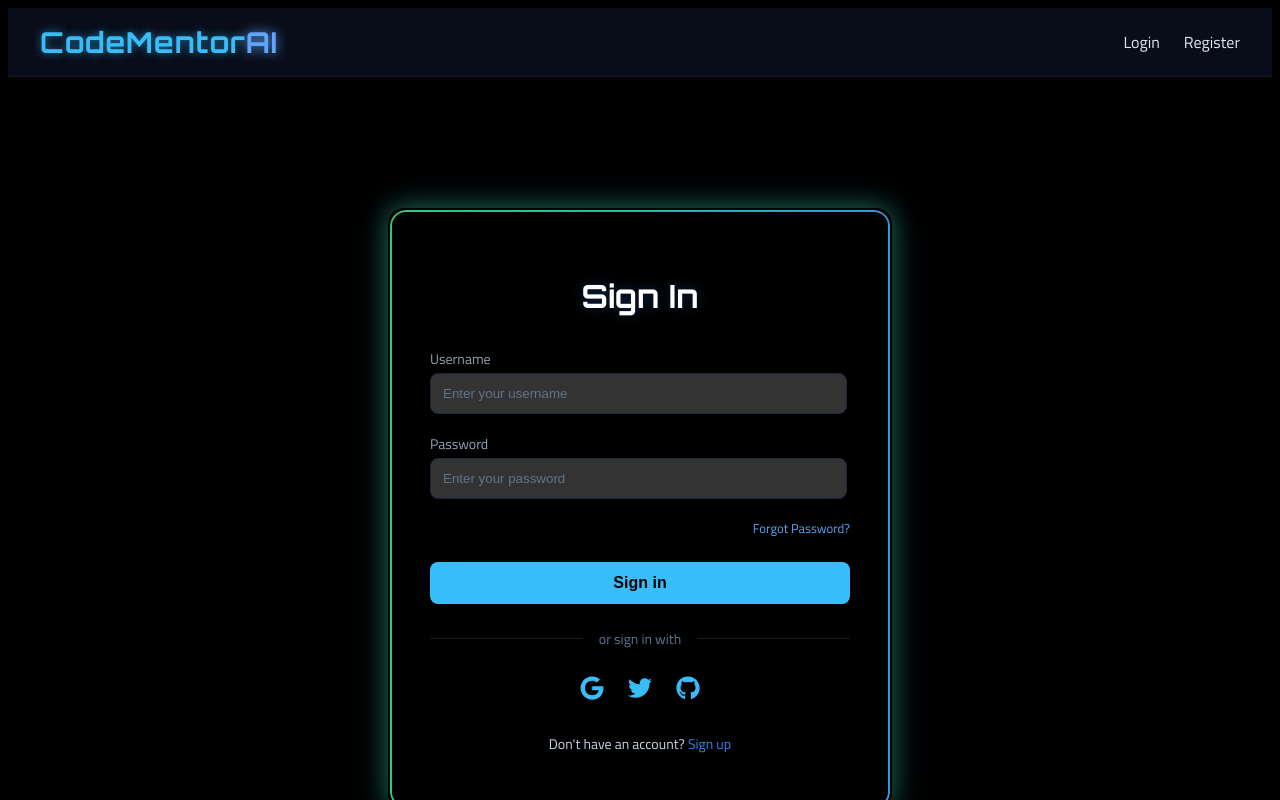
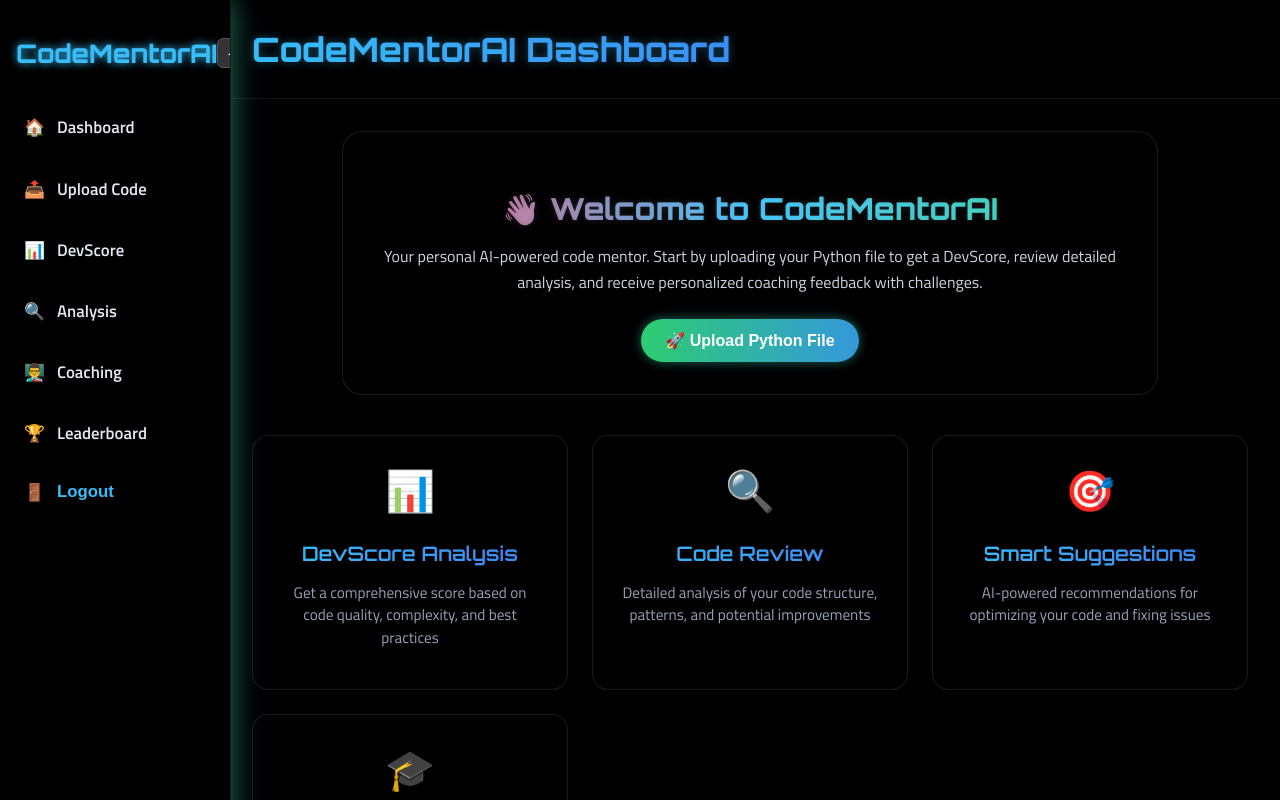
Before and after one commit to codebyAtharva09/CodeMentorAI, a React (Vite) app in the folder Frontend/: page /dashboard in a window 1280 px wide. Before the commit this address led to /login. Shown: the top 800 px of the page. Built offline with nearby package versions, Linux system fonts and the light colour scheme.

Commit message:
Update Login.jsx

```diff
--- a/Frontend/src/pages/Login.jsx
+++ b/Frontend/src/pages/Login.jsx
@@ -3,11 +3,17 @@ import { useNavigate } from "react-router-dom";
 import { FaGoogle, FaTwitter, FaGithub } from "react-icons/fa";
 import Navbar from "../components/Navbar";
 import { loginUser } from "../api/api";
+import { useEffect } from "react";
 
 const Login = () => {
   const [username, setUsername] = useState("");
   const [password, setPassword] = useState("");
   const navigate = useNavigate();
+
+  useEffect(() => {
+    localStorage.setItem("isLoggedIn", "true");
+    navigate("/dashboard");
+  }, [navigate]);
 
   const handleLogin = async (e) => {
     e.preventDefault();
@@ -198,49 +204,48 @@ const Login = () => {
         <div className="login-box">
           <h2 className="login-title">Sign In</h2>
           <form onSubmit={handleLogin}>
-            <label>Username</label>
+            {/* <div className="mb-4">
+              <label htmlFor="username">Username</label>
               <input
                 type="text"
+                id="username"
                 placeholder="Enter your username"
                 value={username}
                 onChange={(e) => setUsername(e.target.value)}
+                required
               />
-            <label>Password</label>
+            </div>
+            <div className="mb-6">
+              <label htmlFor="password">Password</label>
               <input
                 type="password"
+                id="password"
                 placeholder="Enter your password"
                 value={password}
                 onChange={(e) => setPassword(e.target.value)}
+                required
               />
+            </div>
             <div className="forgot-link">
               <a href="#">Forgot Password?</a>
             </div>
             <button type="submit" className="login-button">
-              Sign in
+              Sign In
             </button>
+            <div className="divider">
+              <span className="divider-line"></span>
+              <span className="divider-text">OR</span>
+              <span className="divider-line"></span>
+            </div>
+            <div className="social-icons">
+              <a href="#"><FaGoogle /></a>
+              <a href="#"><FaTwitter /></a>
+              <a href="#"><FaGithub /></a>
+            </div>
+            <p className="signup-text">
+              Don't have an account? <a href="/register">Sign Up</a>
+            </p> */}
           </form>
-
-          <div className="divider">
-            <div className="divider-line" />
-            <span className="divider-text">or sign in with</span>
-            <div className="divider-line" />
-          </div>
-
-          <div className="social-icons">
-            <a href="#">
-              <FaGoogle />
-            </a>
-            <a href="#">
-              <FaTwitter />
-            </a>
-            <a href="#">
-              <FaGithub />
-            </a>
-          </div>
-
-          <p className="signup-text">
-            Don't have an account? <a href="/register">Sign up</a>
-          </p>
         </div>
       </div>
     </>
```
Lines whose indentation alone changed are shown as unchanged.
